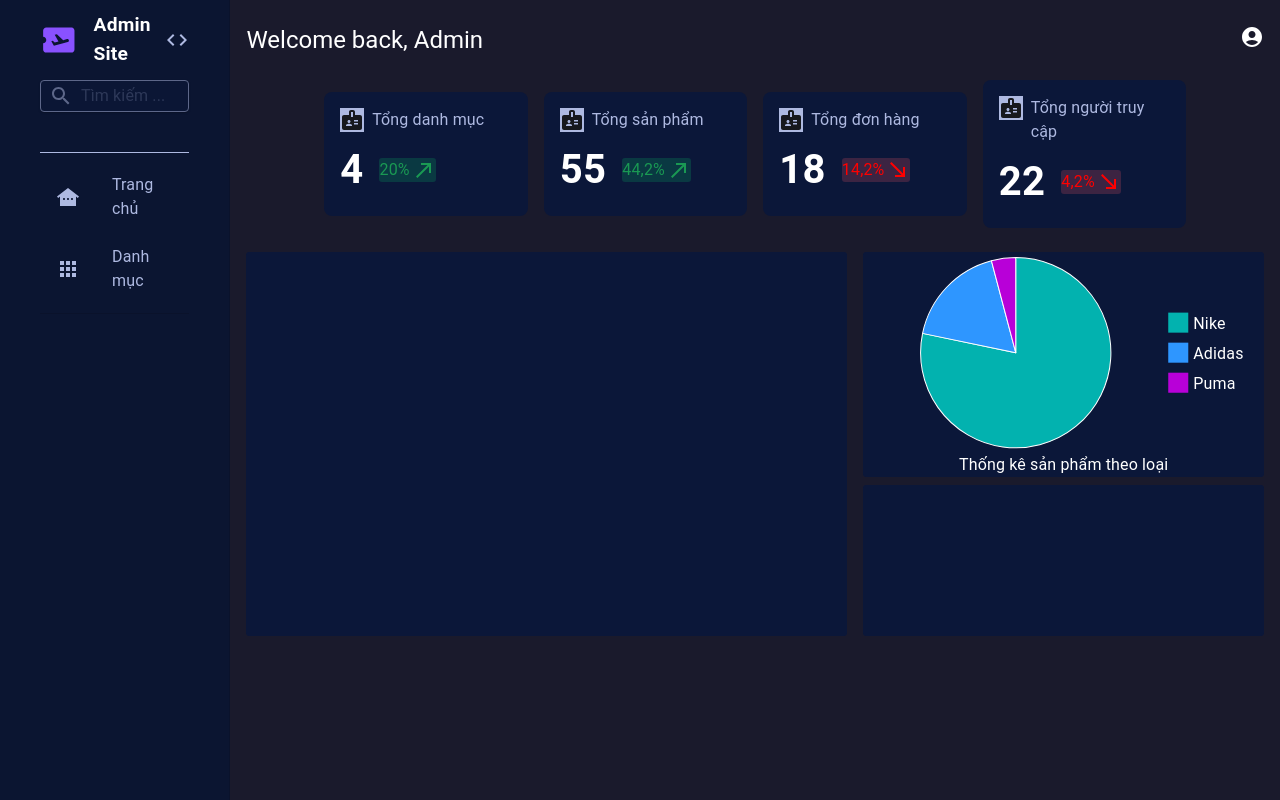
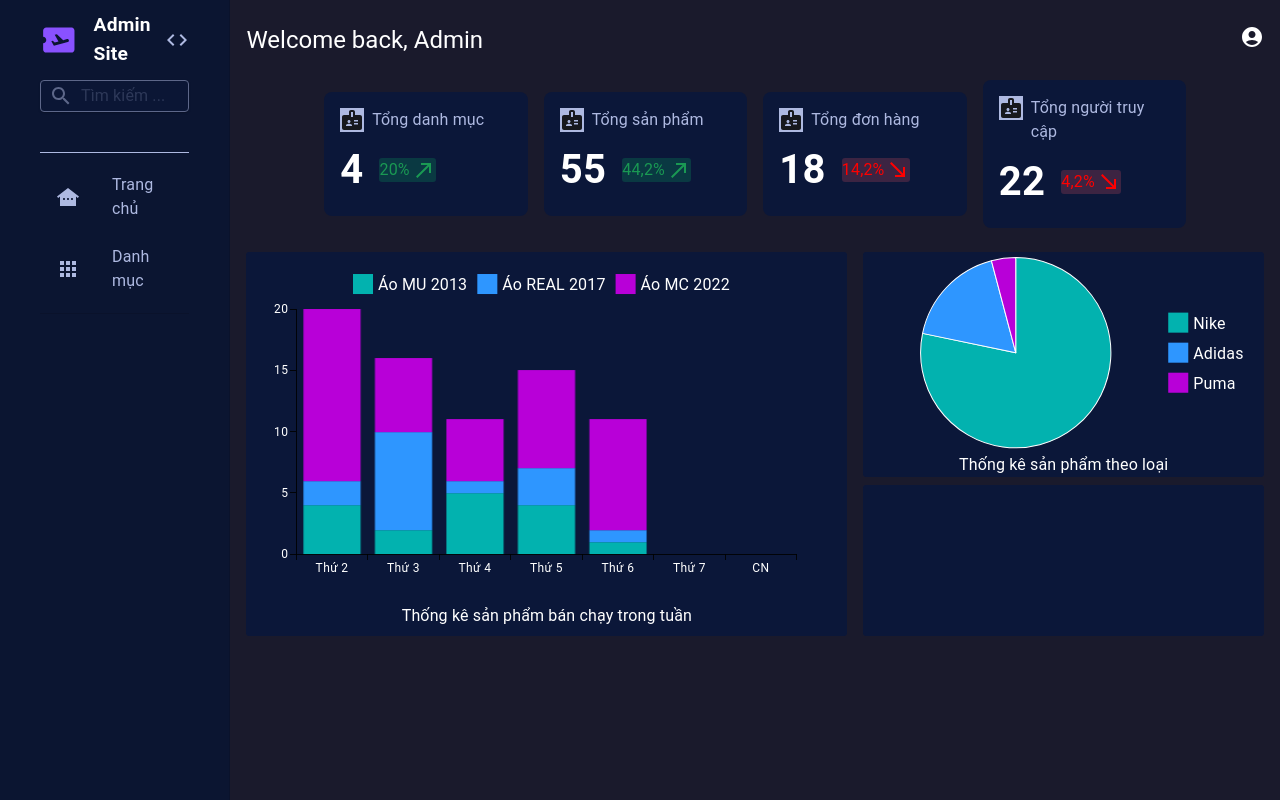
Before and after one commit to dunglt8200/admin-web-shop-ltd, a React (Vite) app: page / in a window 1280 px wide. Built offline with nearby package versions, Linux system fonts and the light colour scheme.

Commit message:
UI chart

```diff
--- a/src/assets/css/home.css
+++ b/src/assets/css/home.css
@@ -70,6 +70,10 @@
     height: 70%;
     background-color: var(--color-grey);
     border-radius: 3px;
+    display: flex;
+    flex-direction: column;
+    justify-content: center;
+    align-items: center;
 }
 
 .box-chart-group {
@@ -97,3 +101,7 @@
     background-color: var(--color-grey);
     border-radius: 3px;
 }
+
+.css-rbklcn-MuiResponsiveChart-container {
+    width: 50%;
+}
--- /dev/null
+++ b/src/components/common/BarChartDashboard.jsx
@@ -0,0 +1,23 @@
+import * as React from 'react';
+import { BarChart } from '@mui/x-charts/BarChart';
+
+export default function BarChartDashboard({ dataX }) {
+  return (
+    <BarChart
+      series={[
+        { data: [4, 2, 5, 4, 1], stack: 'A', label: 'Áo MU 2013' },
+        { data: [2, 8, 1, 3, 1], stack: 'A', label: 'Áo REAL 2017'},
+        { data: [14, 6, 5, 8, 9], stack: 'A', label: 'Áo MC 2022' },
+      ]}
+      yAxis={[{ tickLabelStyle: { fill: 'white'} }]}
+      xAxis={[{ scaleType: 'band', data: dataX, tickLabelStyle: { fill: 'white'} }]}
+      slotProps={{
+        legend: {
+          labelStyle:{
+            fill: 'white'
+          }
+        },
+      }}
+    />
+  );
+}
--- a/src/pages/home/Home.jsx
+++ b/src/pages/home/Home.jsx
@@ -1,9 +1,10 @@
-import { Box } from "@mui/system";
+import { Box, width } from "@mui/system";
 import React from "react";
 import BoxItemCountHome from "../../components/common/BoxItemCountHome";
 import BadgeIcon from '@mui/icons-material/Badge';
 import PieChartDashboard from "../../components/common/PieChartDashboard";
 import { Typography } from "@mui/material";
+import BarChartDashboard from "../../components/common/BarChartDashboard";
 
 const categorys = [
     {
@@ -20,6 +21,7 @@ const categorys = [
     }
   ];
 
+const dataX = ['Thứ 2', 'Thứ 3', 'Thứ 4', 'Thứ 5','Thứ 6', 'Thứ 7', 'CN']
 function Home() {
     return (
         <Box className="box-main-home">
@@ -31,7 +33,10 @@ function Home() {
             </Box>
             <Box className="box-chart-home">
                 <Box className="box-chart-product">
-
+                  <Box sx={{ width: '100%', height: '90%'}}>
+                    <BarChartDashboard dataX={dataX}/>
+                  </Box>
+                  <Typography sx={{ color: "#fff" }}>Thống kê sản phẩm bán chạy trong tuần</Typography>
                 </Box>
                 <Box className="box-chart-group">
                     <Box className="box-chart-category">
```
